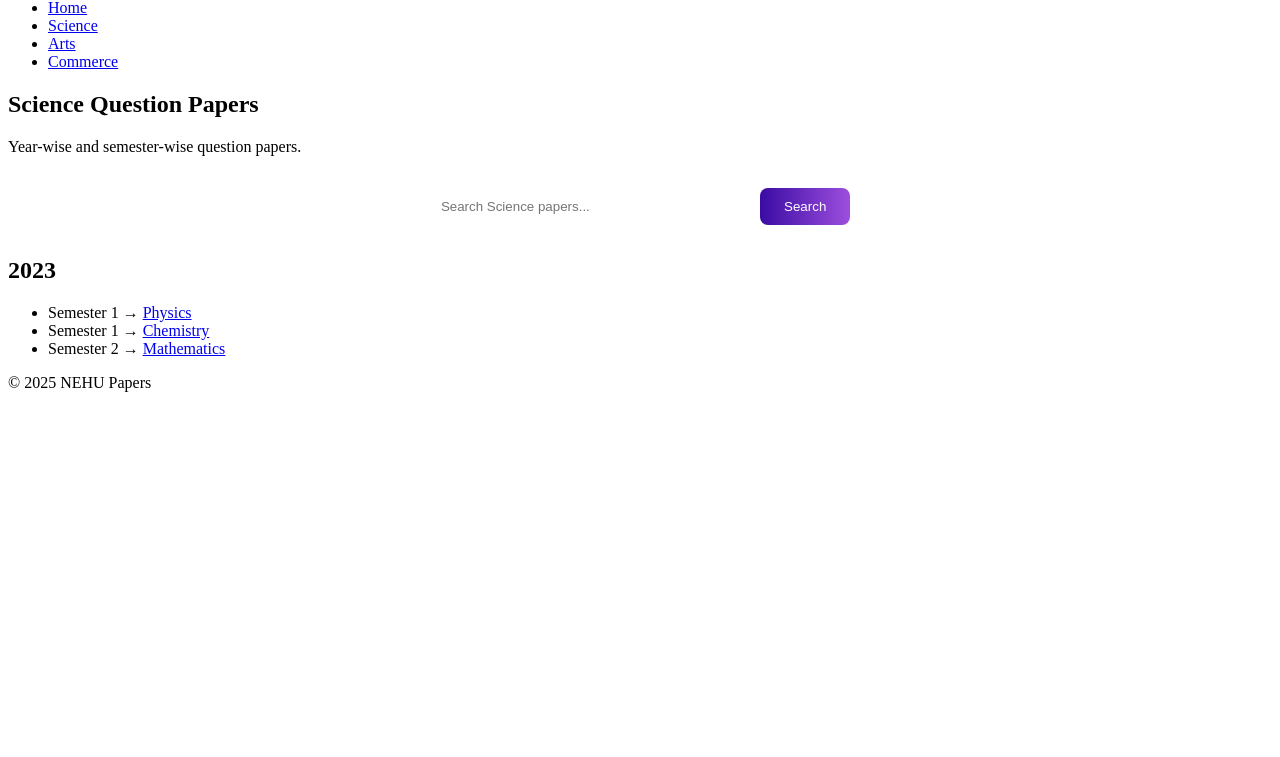
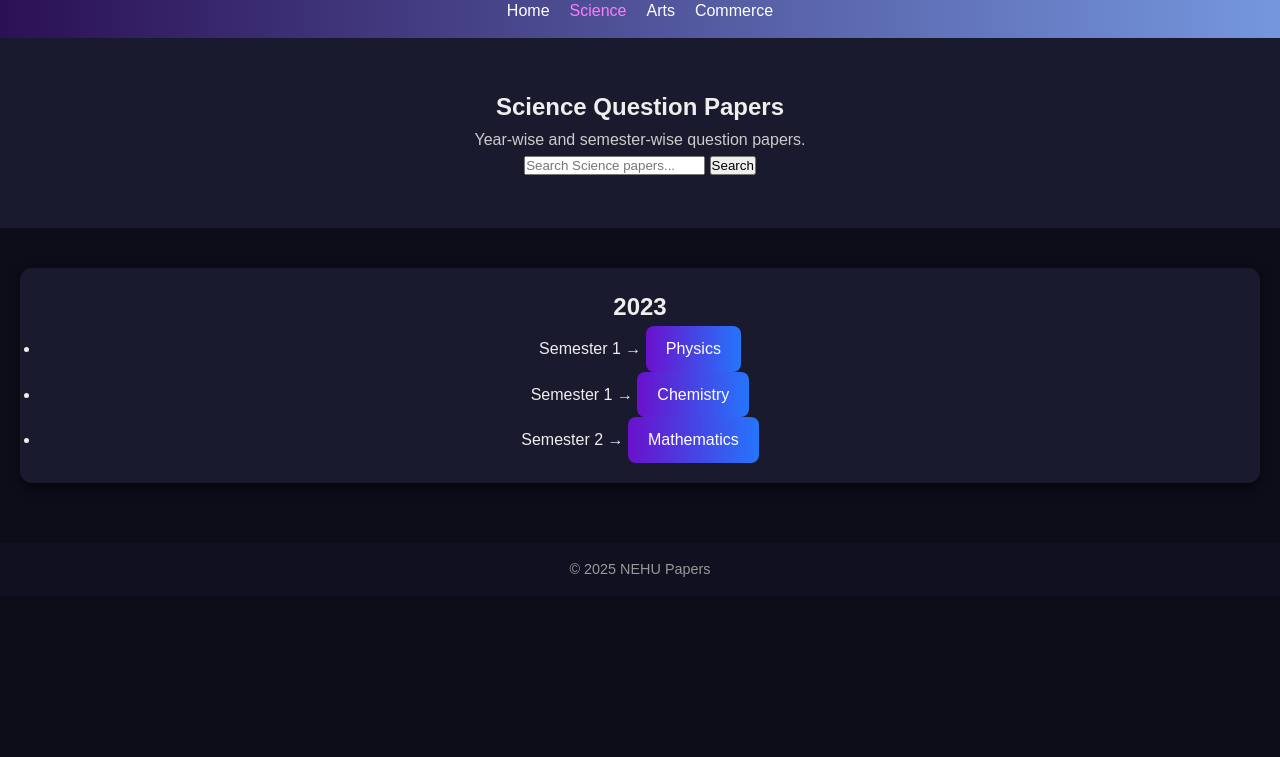
Before and after one commit to silv3r1224-ops/Que-swer, a plain HTML site: page arts.html in a window 1280 px wide. Shown: the part 43-800 px from the top of the page. Drawn offline with Linux system fonts and the light colour scheme.

Commit message:
Update style.css

```diff
--- a/style.css
+++ b/style.css
@@ -1,49 +1,116 @@
-/* Search Box */
-.search-box {
-  margin: 2rem auto;
+/* Reset */
+* {
+  margin: 0;
+  padding: 0;
+  box-sizing: border-box;
+}
+
+body {
+  font-family: 'Poppins', sans-serif;
+  background: #0d0d1a;
+  color: #eee;
+  line-height: 1.6;
+}
+
+/* Header */
+header {
+  background: linear-gradient(90deg, #2b1055, #7597de);
+  padding: 15px 20px;
+  text-align: center;
+}
+
+header h1 {
+  font-size: 1.8rem;
+  margin-bottom: 10px;
+}
+
+nav ul {
+  list-style: none;
   display: flex;
   justify-content: center;
-  gap: 0.5rem;
+  gap: 20px;
 }
 
-.search-box input {
-  padding: 0.7rem;
-  border-radius: 8px;
-  border: none;
-  width: 300px;
+nav ul li a {
+  text-decoration: none;
+  color: #fff;
+  font-weight: 500;
+  transition: color 0.3s;
 }
 
-.search-box button {
-  padding: 0.7rem 1.5rem;
-  border-radius: 8px;
-  border: none;
-  background: linear-gradient(90deg, #3a0ca3, #9d4edd);
-  color: #fff;
-  cursor: pointer;
-  transition: 0.3s;
+nav ul li a:hover,
+nav ul li a.active {
+  color: #ff7bff;
 }
 
-.search-box button:hover {
-  background: linear-gradient(90deg, #9d4edd, #3a0ca3);
+/* Hero */
+.hero {
+  text-align: center;
+  padding: 50px 20px;
+  background: #1a1a2e;
 }
 
-/* Contact Form */
-.contact-form {
-  display: flex;
-  flex-direction: column;
-  gap: 1rem;
-  width: 400px;
-  margin: auto;
+.hero h2 {
+  font-size: 2rem;
+  margin-bottom: 15px;
+  color: #77aaff;
 }
 
-.contact-form input,
-.contact-form textarea {
-  padding: 0.8rem;
-  border-radius: 8px;
-  border: none;
+.hero p {
+  color: #ccc;
 }
 
-.contact-form textarea {
-  min-height: 120px;
-  resize: vertical;
+/* Cards */
+.streams {
+  display: grid;
+  grid-template-columns: repeat(auto-fit, minmax(250px, 1fr));
+  gap: 20px;
+  padding: 40px 20px;
 }
+
+.card {
+  background: #1a1a2e;
+  border-radius: 12px;
+  padding: 20px;
+  text-align: center;
+  box-shadow: 0px 4px 10px rgba(0,0,0,0.6);
+  transition: transform 0.3s;
+}
+
+.card:hover {
+  transform: translateY(-5px);
+}
+
+.card h3 {
+  color: #77aaff;
+  margin-bottom: 10px;
+}
+
+.card p {
+  margin-bottom: 15px;
+  color: #bbb;
+}
+
+.btn {
+  display: inline-block;
+  background: linear-gradient(90deg, #6a11cb, #2575fc);
+  color: #fff;
+  padding: 10px 20px;
+  border-radius: 8px;
+  text-decoration: none;
+  transition: background 0.3s;
+}
+
+.btn:hover {
+  background: linear-gradient(90deg, #2575fc, #6a11cb);
+}
+
+/* Footer */
+footer {
+  text-align: center;
+  padding: 15px;
+  background: #101020;
+  font-size: 0.9rem;
+  color: #999;
+  margin-top: 20px;
+}
```
